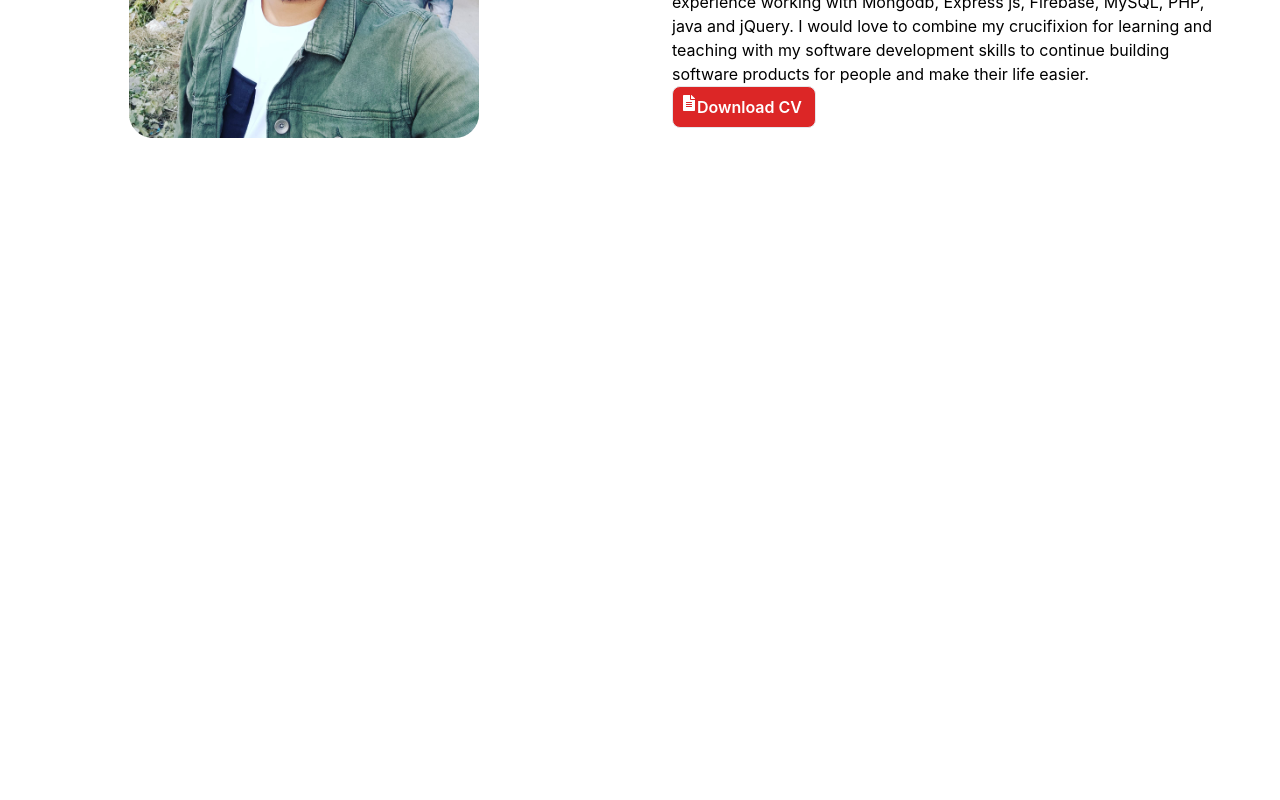
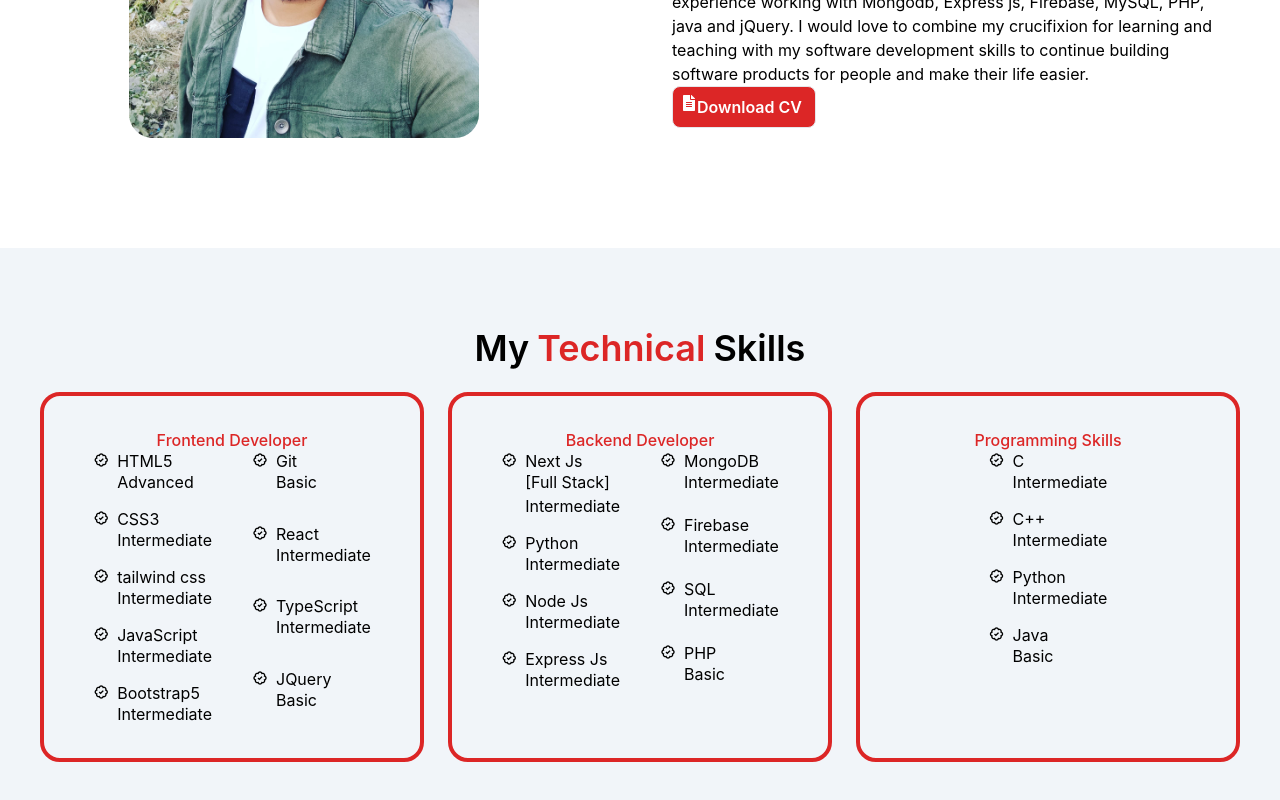
Before and after one commit to anurajkumar23/Portfolio-Website, a React (Create React App) app: page / in a window 1280 px wide. Shown: the part 1186-1986 px from the top of the page. Before the commit the page ends 1600 px from the top, so only its background shows below. Built offline with nearby package versions, Linux system fonts and the light colour scheme.

Commit message:
Skills completed

```diff
--- a/src/App.js
+++ b/src/App.js
@@ -16,7 +16,7 @@ const App = () => {
       <div >
         <Home />
         <About/>
-        {/* <Skills/> */}
+        <Skills/>
         {/* <Services/> */}
         {/* <Qualification/>
         <Testimonials/> */}
--- a/src/components/about/About.jsx
+++ b/src/components/about/About.jsx
@@ -8,7 +8,7 @@ import { Link } from "react-router-dom";
 
 const About = () => {
   return (
-    <section className="h-screen w-full py-20  " id="about">
+    <section className=" w-full py-20  " id="about">
       <div className="w-full flex gap-x-2 justify-center items-center sm:text-4xl text-2xl font-semibold pb-6">
         <p>All</p>
         <p className="text-red-600">About</p>
--- a/src/components/skills/Backend.jsx
+++ b/src/components/skills/Backend.jsx
@@ -3,11 +3,20 @@ import React from "react";
 
 const Backend = () => {
   return (
-    <div className="Skills__content">
-      <h3 className="skills__title">Backend Developer</h3>
+    <div className="Skills__content border-4 border-red-600">
+      <h3 className="skills__title font-medium text-red-600">Backend Developer</h3>
 
       <div className="skills__box">
         <div className="skills__group">
+
+        <div className="skills__data">
+            <i class="bx bx-badge-check"></i>
+            <div>
+              <h3 className="skills__name">Next Js</h3>
+              <h1 className="">[Full Stack]</h1>
+              <span className="skills__level">Intermediate</span>
+            </div>
+          </div>
 
           <div className="skills__data">
             <i class="bx bx-badge-check"></i>
@@ -29,10 +38,14 @@ const Backend = () => {
             <i class="bx bx-badge-check"></i>
             <div>
               <h3 className="skills__name">Express Js</h3>
-              <span className="skills__level">Basic</span>
+              <span className="skills__level">Intermediate</span>
             </div>
           </div>
 
+
+          </div>
+
+          <div className="skills__group">
           <div className="skills__data">
             <i class="bx bx-badge-check"></i>
             <div>
@@ -40,9 +53,6 @@ const Backend = () => {
               <span className="skills__level">Intermediate</span>
             </div>
           </div>
-          </div>
-
-          <div className="skills__group">
           <div className="skills__data">
             <i class="bx bx-badge-check"></i>
             <div>
--- a/src/components/skills/Frontend.jsx
+++ b/src/components/skills/Frontend.jsx
@@ -3,8 +3,8 @@ import React from "react";
 
 const Frontend = () => {
   return (
-    <div className="Skills__content">
-      <h3 className="skills__title">Frontend Developer</h3>
+    <div className="Skills__content border-4 border-red-600">
+      <h3 className="skills__title font-medium text-red-600">Frontend Developer</h3>
 
       <div className="skills__box">
         <div className="skills__group">
@@ -20,6 +20,14 @@ const Frontend = () => {
             <i class="bx bx-badge-check"></i>
             <div>
               <h3 className="skills__name">CSS3</h3>
+              <span className="skills__level">Intermediate</span>
+            </div>
+          </div>
+
+          <div className="skills__data">
+            <i class="bx bx-badge-check"></i>
+            <div>
+              <h3 className="skills__name">tailwind css</h3>
               <span className="skills__level">Intermediate</span>
             </div>
           </div>
@@ -57,6 +65,13 @@ const Frontend = () => {
               <span className="skills__level">Intermediate</span>
             </div>
           </div>
+          <div className="skills__data">
+            <i class="bx bx-badge-check"></i>
+            <div>
+              <h3 className="skills__name">TypeScript</h3>
+              <span className="skills__level">Intermediate</span>
+            </div>
+          </div>
 
           <div className="skills__data">
             <i class="bx bx-badge-check"></i>
--- a/src/components/skills/Others.jsx
+++ b/src/components/skills/Others.jsx
@@ -2,8 +2,8 @@ import React from 'react'
 
 const Others = () => {
   return (
-    <div className="Skills__content">
-      <h3 className="skills__title">Programming Skills</h3>
+    <div className="Skills__content border-4 border-red-600">
+      <h3 className="skills__title font-medium text-red-600">Programming Skills</h3>
 
       <div className="skills__box">
         <div className="skills__group">
--- a/src/components/skills/Skills.jsx
+++ b/src/components/skills/Skills.jsx
@@ -6,17 +6,21 @@ import Others from './Others'
 
 const Skills = () => {
   return (
-    <section className= "skills section" id= "skills">
-         <h2 className="section__title">Skills</h2>
-      <span className="section__subtitle">My technical level</span>
+    <div className= "w-full py-20 bg-slate-100" id= "skills">
+      <div className='w-full flex gap-x-2 justify-center items-center sm:text-4xl text-2xl font-semibold pb-6 '>
+        <h1>My</h1>
+      <h1 className='text-red-600'>Technical</h1>
+      <h1>Skills</h1>
+      </div>
 
-      <div className= "skills__container container grid">
+      <div className= "mx-10 md:grid-cols-2 lg:grid-cols-3 gap-6 grid">
+
        <Frontend/>
        <Backend/>
        <Others/>
       </div>
 
-    </section>
+    </div>
 
   )
 }
```
